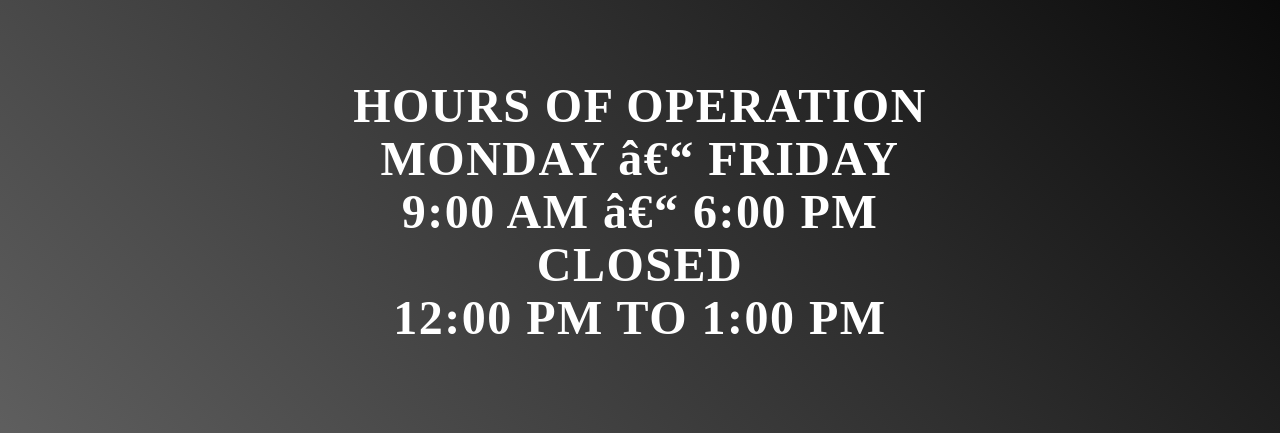
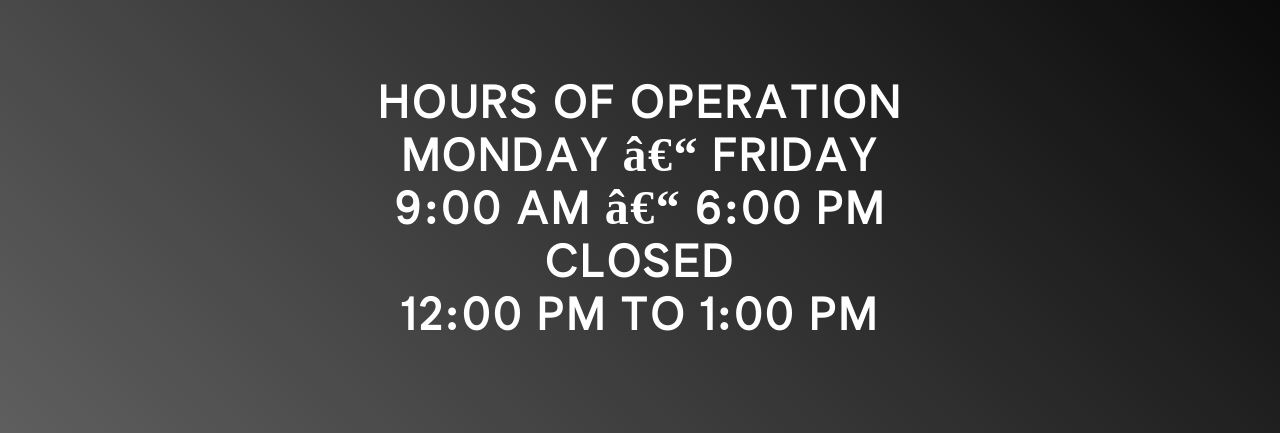
Before and after one commit to greenbank/pavilion, a plain HTML site: page index.html in a window 1280 px wide. Shown: the part 214-647 px from the top of the page. Drawn offline with nearby package versions, Linux system fonts and the light colour scheme.

Commit message:
font fix
slug updated

```diff
--- a/index.html
+++ b/index.html
@@ -14,7 +14,7 @@ html, body {
 
 /* Font */
 p {
-	font-family: 'lucidgrotesk-beta-bold';
+	font-family: 'lucid_grotesk-betabold';
 	font-size: 48px;
 	font-weight: bold;
 	line-height: 1.1;
```
